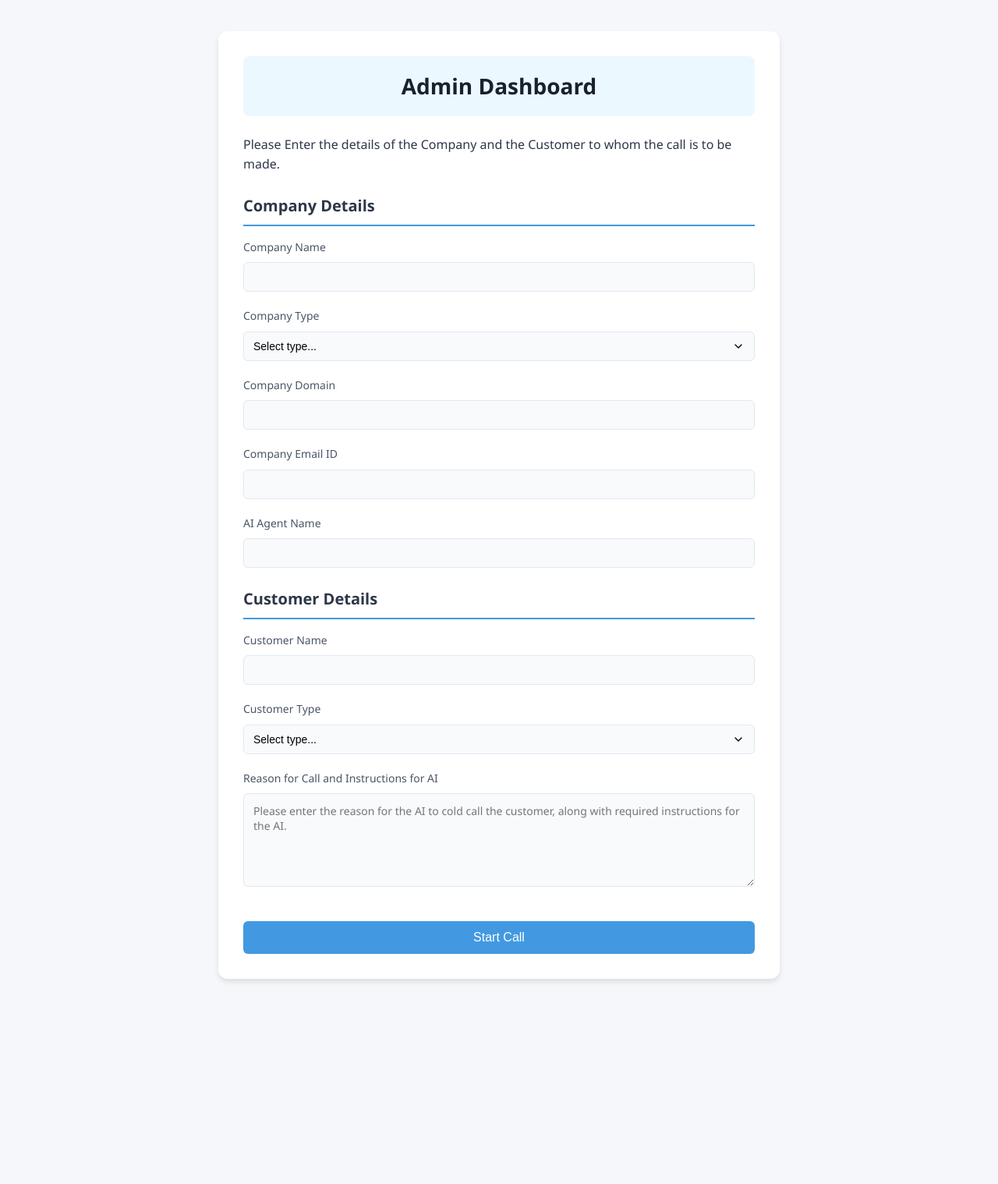
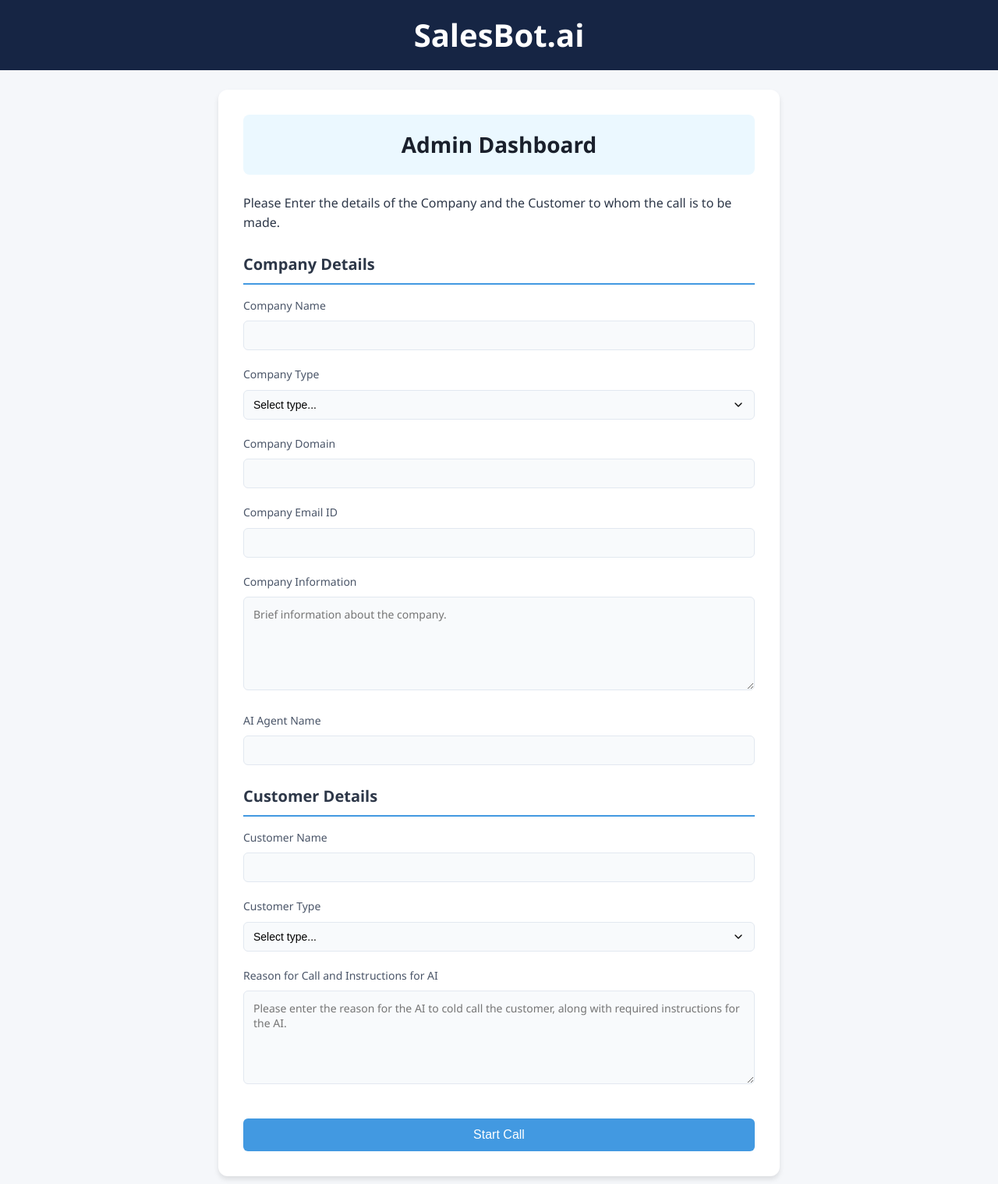
Before and after one commit to anantmahambrey/AI-Phone-Agent, a Django app: page / in a window 1280 px wide. Shown: the whole page at 78% size. Before the commit the page ends 1259 px from the top, so only its background shows below. Run offline with Django 5.2, Linux system fonts and the light colour scheme.

Commit message:
changes in prompt and UI

```diff
--- a/transcriber/templates/transcriber/form.html
+++ b/transcriber/templates/transcriber/form.html
@@ -11,6 +11,20 @@
             box-sizing: border-box;
         }
 
+        .headingg{
+            background-color: #162544;
+            margin-bottom:25px;
+            height:90px;
+            display:grid;
+            place-items:center;
+        }
+
+        h1{
+            text-align:center;
+            font-size:40px;
+            color: white;
+        }
+
         body {
             font-family: 'Segoe UI', Tahoma, Geneva, Verdana, sans-serif;
             background: #f5f7fa;
@@ -20,7 +34,7 @@
 
         .container {
             max-width: 720px;
-            margin: 40px auto;
+            margin: 10px auto;
             padding: 32px;
             background: white;
             box-shadow: 0 4px 6px rgba(0, 0, 0, 0.1);
@@ -76,7 +90,7 @@
             background: white;
         }
 
-        #reason {
+        #reason,#company_details {
             width: 100%;
             height: 120px;
             padding: 12px;
@@ -129,6 +143,9 @@
     </style>
 </head>
 <body>
+    <div class="headingg">
+    <h1>SalesBot.ai</h1>
+    </div>
     <div class="container">
         <h2 class="Admin">Admin Dashboard</h2>
         <p>Please Enter the details of the Company and the Customer to whom the call is to be made.</p>
@@ -162,6 +179,10 @@
                 <input type="email" id="mail_id" name="mail_id" required>
             </div>
             <div class="form-group">
+                <label for="company_details">Company Information</label>
+                <textarea id="company_details" name="company_details" placeholder="Brief information about the company." required></textarea>
+            </div>
+            <div class="form-group">
                 <label for="ai_name">AI Agent Name</label>
                 <input type="text" id="ai_name" name="ai_name" required>
             </div>
--- a/transcriber/views.py
+++ b/transcriber/views.py
@@ -1,85 +1,3 @@
-# import os
-# import json
-# from django.shortcuts import render
-# from django.http import JsonResponse
-# from django.views.decorators.csrf import csrf_exempt
-# import google.generativeai as genai
-# import tempfile
-
-# def index(request):
-#     return render(request, 'transcriber/index.html')
-
-# @csrf_exempt
-# def transcribe(request):
-#     if request.method == 'POST':
-#         try:
-#             audio_file = request.FILES['audio']
-#             # We'll still receive the history but won't pass it to Gemini directly
-#             conversation_history = json.loads(request.POST.get('history', '[]'))
-
-#             # Save the audio file temporarily
-#             with tempfile.NamedTemporaryFile(delete=False, suffix='.m4a') as tmp_file:
-#                 for chunk in audio_file.chunks():
-#                     tmp_file.write(chunk)
-#                 tmp_file_path = tmp_file.name
-
-#             # Configure Gemini API
-#             genai.configure(api_key="AIzaSyDxiigaZNe4TTzdDojZOoQfOC-PjnTLiw4")
-
-#             # Upload file to Gemini
-#             myfile = genai.upload_file(tmp_file_path)
-
-#             # Create the model
-#             generation_config = {
-#                 "temperature": 1,
-#                 "top_p": 0.95,
-#                 "top_k": 40,
-#                 "max_output_tokens": 8192,
-#                 "response_mime_type": "text/plain",
-#             }
-
-#             model = genai.GenerativeModel(
-#                 model_name="gemini-1.5-flash",
-#                 generation_config=generation_config,
-#             )
-
-#             # Start a new chat session each time
-#             chat = model.start_chat()
-
-#             # If there's conversation history, provide context
-#             if conversation_history:
-#                 context = "Previous conversation:\n"
-#                 for msg in conversation_history:
-#                     role = "User" if msg["role"] == "user" else "Assistant"
-#                     context += f"{role}: {msg['content']}\n"
-#                 chat.send_message(context)
-
-#             # Get transcription
-#             transcription_response = chat.send_message(["Transcribe this audio. Only return the speech. Not any other noises.", myfile])
-#             transcribed_text = transcription_response.text
-
-#             # Get AI response to transcribed text
-#             prompt = f"You are a salesperson, working for CapCount Technologies in Margao Goa. The user said: {transcribed_text}\n Given the user's prompt and the previous chat history, Please respond naturally and ask a follow-up question to continue the conversation."
-#             ai_response = chat.send_message(prompt)
-
-#             # Clean up temporary file
-#             os.unlink(tmp_file_path)
-
-#             # Update conversation history
-#             conversation_history.append({"role": "user", "content": transcribed_text})
-#             conversation_history.append({"role": "assistant", "content": ai_response.text})
-
-#             return JsonResponse({
-#                 'transcription': transcribed_text,
-#                 'ai_response': ai_response.text,
-#                 'history': conversation_history
-#             })
-
-#         except Exception as e:
-#             return JsonResponse({'error': str(e)}, status=500)
-
-#     return JsonResponse({'error': 'Invalid request'}, status=400)
-
 # transcriber/views.py
 import os
 import json
@@ -110,6 +28,7 @@
             'customer_type': request.POST.get('customer_type'),
             'reason': request.POST.get('reason'),
             'mail_id': request.POST.get('mail_id'),
+            'company_details': request.POST.get('company_details'),
         }
         return redirect('index')
     return redirect('form')
@@ -159,78 +78,80 @@
             chat = model.start_chat()
 
             initial_context = f"""Role: Professional AI Sales Agent
-                Name: {call_details.get('ai_name')}
-                Company: {call_details.get('company_name')} ({call_details.get('company_type')})
-                Domain: {call_details.get('company_domain')}
-                Contact: {call_details.get('mail_id')}
+                Name: {call_details.get('ai_name')} ,
+                Company Name: {call_details.get('company_name')} ,
+                Company Type : {call_details.get('company_type')} ,
+                Domain: {call_details.get('company_domain')} ,
+                Company Contact: {call_details.get('mail_id')} ,
+                Company Details: {call_details.get('company_details')}
 
                 Target Customer:
-                - Name: {call_details.get('user_name')}
-                - Type: {call_details.get('customer_type')}
+                Name: {call_details.get('user_name')}
+                Type: {call_details.get('customer_type')}
 
                 Call Purpose:
                 {call_details.get('reason')}
-                Please follow the core guidelines while carrying out the call.
 
                 Core Guidelines:
-
-                Keep responses under 70 words.
-                Try to ask one follow-up question per response.
-                Wait for confirmation before proceeding.
-                Carry out the call sequantially ONLY according to the conversation protocol mentioned below.
-
+                Response Length: Keep responses under 50 words.
+                Follow-Up Questions: Ask one relevant follow-up question per response to maintain engagement.
+                Confirmation: Always wait for customer confirmation before proceeding to the next step.
+                Sequential Flow: Follow the conversation protocol strictly without skipping steps.
 
                 Conversation Protocol:
-                1. Opening (Mandatory Script):
-                "Hello, this is {call_details.get('ai_name')} calling from {call_details.get('company_name')}. Am I speaking with {call_details.get('user_name')}?"
-                - If no → Verify once, apologize, and end call
-                - If yes → Proceed to availability check
 
-                2. Availability Check:
-                - Ask if this is a convenient time to talk
-                - If interrupting → Apologize and offer to reschedule
-                - If convenient → Proceed with conversation
+                Opening (Mandatory Script):
+                Script: "Hello, this is {call_details.get('ai_name')} calling from {call_details.get('company_name')}. Am I speaking with {call_details.get('user_name')}?"
+                If No: Verify once, apologize, and end the call.
+                If Yes: Proceed to the availability check.
 
-                3. Company Introduction:
-                - Provide brief company overview
-                - Focus on value proposition
-                - Build rapport before discussing business
+                Availability Check:
+                Ask: "Is this a convenient time to talk?"
+                If Interrupting: Apologize and offer to reschedule.
+                If Convenient: Proceed with the conversation.
 
-                4. Call Purpose:
-                - Clearly articulate reason for call
-                - Align with previous conversation context
-                - Avoid repetition unless requested
+                Company Introduction:
+                Provide a brief overview of the company.
+                Highlight the value proposition and how it aligns with the customer's needs.
+                Build rapport by showing genuine interest in the customer.
 
-                5. Engagement Guidelines:
-                - Practice active listening
-                - Personalize responses based on customer feedback
-                - Handle questions with transparency:
-                    → If any specific information about the company or product asked to you is not told to you in the reason for call and instructions above,
-                    reply with "I'll have someone follow up with those details via {call_details.get('mail_id')}".
-                    → Never provide unverified information not told to you.
+                Call Purpose:
+                Clearly articulate the reason for the call.
+                Align the conversation with the customer's context and previous interactions (if any).
+                Avoid repetition unless the customer requests it.
 
-                6. Response Scenarios:
+                Engagement Guidelines:
+                Active Listening: Pay close attention to the customer's responses and adjust accordingly.
+                Personalization: Tailor responses based on customer feedback and cues.
+
+                Transparency:
+                If asked for information not provided in the call details, respond with:
+                "I'll have someone follow up with those details via {call_details.get('mail_id')}."
+                Never provide unverified or speculative information.
+
+                Response Scenarios:
                 a) If Customer Shows Interest:
-                    - Guide through next steps as per call objective
-                    - Be specific about action items
+                Guide them through the next steps as per the call objective.
+                Be specific about action items and timelines.
 
                 b) If Customer Is Hesitant:
-                    - Offer follow-up information
-                    - Propose specific callback time
-                    - Share email contact: {call_details.get('mail_id')}
+                Offer to provide follow-up information.
+                Propose a specific callback time.
+                Share the email contact: {call_details.get('mail_id')}.
 
                 c) If Customer Raises Concerns:
-                    - Address professionally
-                    - Focus on understanding
-                    - Provide factual responses only
+                Address concerns professionally and empathetically.
+                Focus on understanding their perspective.
+                Provide factual responses only.
 
-                7. Call Conclusion:
-                - Summarize key points
-                - Confirm next steps (if any)
-                - Express gratitude regardless of outcome
-                - Provide contact information if needed
+                Call Conclusion:
+                Summarize key points discussed.
+                Confirm next steps (if any).
+                Express gratitude for their time, regardless of the outcome.
+                Provide contact information if needed.
 
-                Language Protocol: Communication strictly in English unless otherwise specified.
+                Language Protocol:
+                Communicate strictly in English unless the customer specifies otherwise.
 
                 Previous Conversation Context:"""
 
@@ -244,14 +165,14 @@
             transcription_response = chat.send_message(["This is what the customer said. Transcribe this audio. Only return the speech. Not any other noises.", myfile])
             transcribed_text = transcription_response.text
 
-            prompt = f"The customer said: {transcribed_text}. Please respond naturally according to the instructions mentioned earlier."
+            prompt = f"The customer said: {transcribed_text}. Please respond naturally according to the instructions mentioned earlier. Check the conversation history, and do not repeat responses. Just give the response. Do not include 'AI Assistant:'"
             ai_response = chat.send_message(prompt)
 
 
 
             tts_url = "https://waves-api.smallest.ai/api/v1/lightning/get_speech"
             tts_payload = {
-                "voice_id": "deepika",
+                "voice_id": "ananya",
                 "text": ai_response.text,
                 "speed": 1.15,
                 "sample_rate": 24000,
```
Also changed, not shown: transcriber/templates/transcriber/index.html (+11 -8 lines), db.sqlite3.
